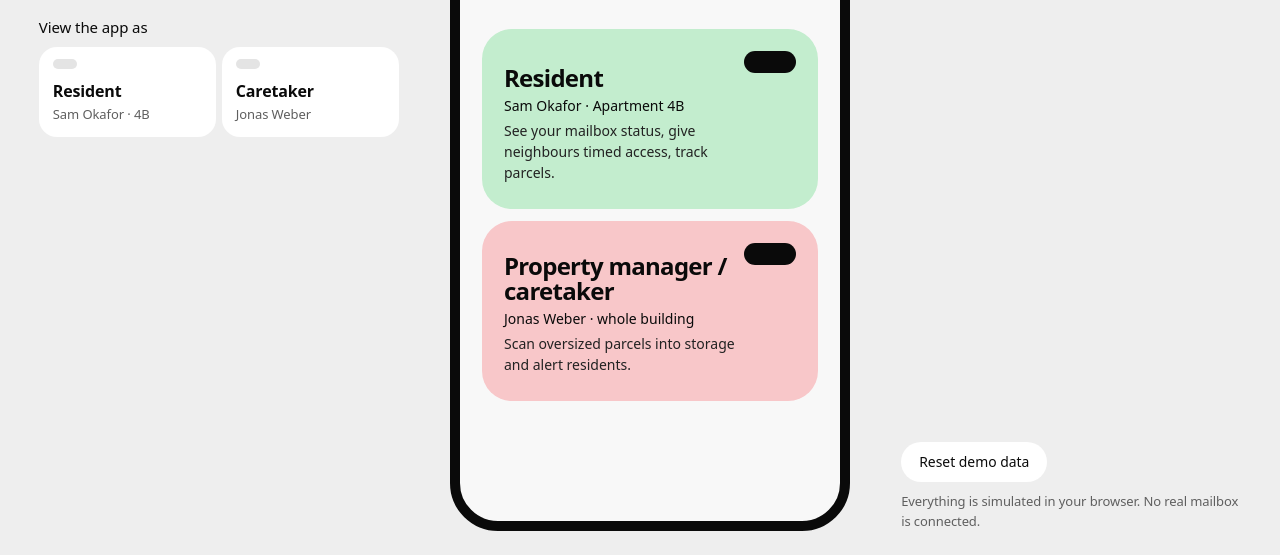
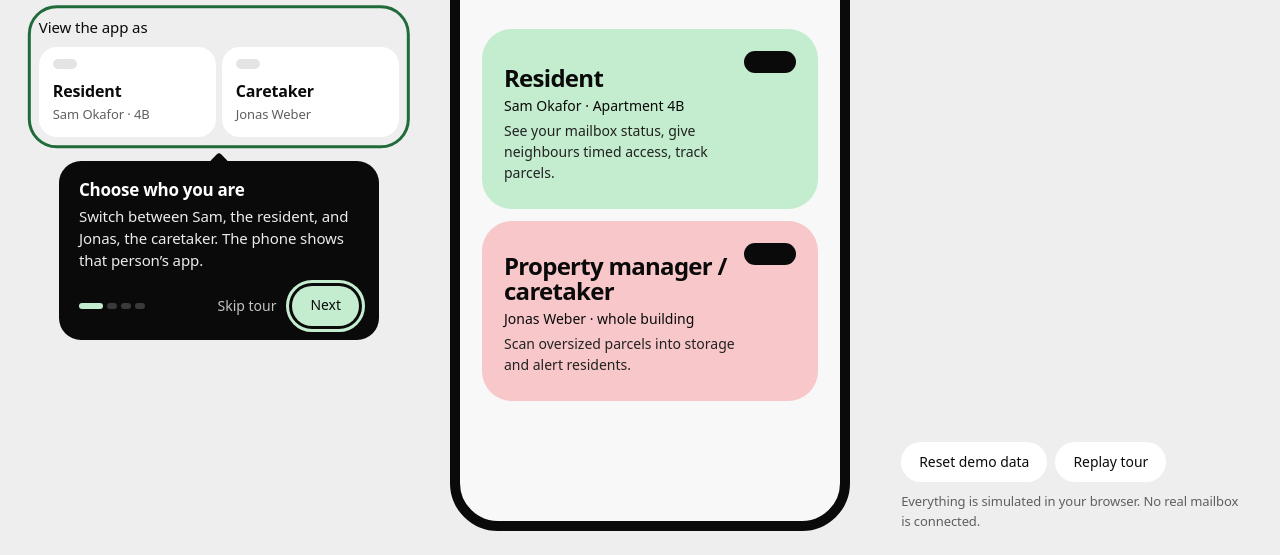
Before and after one commit to alimosahamod/ICT_SmartMailbox, a plain HTML site: page demo.html in a window 1280 px wide. Shown: the part 245-800 px from the top of the page. Drawn offline with Linux system fonts and the light colour scheme; a web font is replaced by a local one.

Commit message:
added introduction tutorial in demo

```diff
--- a/css/demo.css
+++ b/css/demo.css
@@ -448,3 +448,51 @@ body { background: var(--surface); overflow: hidden; }
   .backbar { display: flex; }
   .push { top: calc(64px + env(safe-area-inset-top)); }
 }
+
+/* ---------- tour: first-visit tips for the demo controls (never inside the app) ---------- */
+.tour {
+  position: fixed; z-index: 60; top: 0; left: 0;
+  width: min(320px, calc(100vw - 24px));
+  padding: 18px 20px 14px; border-radius: 22px;
+  background: var(--ink); color: var(--paper);
+  --from: 0 6px;
+}
+.tour[hidden], .tour-ring[hidden], .tour__skip[hidden], #tour-replay[hidden] { display: none; }
+.tour[data-side="bottom"] { --from: 0 -6px; }
+.tour[data-side="right"] { --from: -6px 0; }
+.tour[data-side="left"] { --from: 6px 0; }
+.tour.is-in { animation: tour-in 280ms var(--ease-out); }
+@keyframes tour-in { from { opacity: 0; translate: var(--from); } }
+
+.tour__arrow { position: absolute; width: 14px; height: 14px; border-radius: 3px; background: var(--ink); transform: rotate(45deg); }
+.tour[data-side="bottom"] .tour__arrow { top: -6px; left: calc(var(--ax, 50%) - 7px); }
+.tour[data-side="top"] .tour__arrow { bottom: -6px; left: calc(var(--ax, 50%) - 7px); }
+.tour[data-side="right"] .tour__arrow { left: -6px; top: calc(var(--ay, 50%) - 7px); }
+.tour[data-side="left"] .tour__arrow { right: -6px; top: calc(var(--ay, 50%) - 7px); }
+
+.tour__title { margin: 0; font-size: 17px; font-weight: 600; letter-spacing: -0.015em; line-height: 1.25; }
+.tour__text { margin: 6px 0 0; font-size: 15px; line-height: 1.45; color: #ececec; }
+.tour__foot { margin-top: 14px; display: flex; align-items: center; gap: 4px; }
+.tour__steps { display: flex; gap: 4px; margin-right: auto; }
+.tour__steps i { width: 10px; height: 6px; border-radius: var(--slot); background: #3a3a3a; transition: width 300ms var(--ease-out), background-color 200ms ease; }
+.tour__steps i.is-past { background: #7d7d7d; }
+.tour__steps i.is-on { width: 24px; background: var(--mint); }
+.tour__skip {
+  min-height: 40px; padding: 0 12px; border: 0; border-radius: var(--slot);
+  background: none; color: #c4c4c4; font-size: 14px; font-weight: 500; cursor: pointer;
+  transition: color var(--t-hover) ease, background-color var(--t-hover) ease, transform var(--t-press) var(--ease-out);
+}
+.tour__skip:active { transform: scale(0.97); }
+.tour .tour__next { background: var(--mint); color: var(--ink); }
+.tour :focus-visible { outline-color: var(--mint); }
+@media (hover: hover) and (pointer: fine) {
+  .tour__skip:hover { color: var(--paper); background: #222; }
+  .tour .tour__next:hover { background: var(--mint-deep); }
+}
+
+.tour-ring {
+  position: fixed; z-index: 59; top: 0; left: 0;
+  border-radius: 26px; outline: 3px solid var(--accent); pointer-events: none;
+  transition: transform 340ms var(--ease-out), width 340ms var(--ease-out), height 340ms var(--ease-out);
+}
+.tour-ring.is-fresh { transition: none; }
--- a/demo.html
+++ b/demo.html
@@ -51,7 +51,10 @@
         </section>
 
         <div class="demo__foot">
-          <button class="btn btn--quiet btn--small" type="button" id="reset-demo">Reset demo data</button>
+          <div class="btn-row">
+            <button class="btn btn--quiet btn--small" type="button" id="reset-demo">Reset demo data</button>
+            <button class="btn btn--quiet btn--small" type="button" id="tour-replay" hidden>Replay tour</button>
+          </div>
           <p>Everything is simulated in your browser. No real mailbox is connected.</p>
         </div>
       </div>
@@ -71,5 +74,6 @@
   </div>
 
   <script src="js/demo.js" defer></script>
+  <script src="js/tour.js" defer></script>
 </body>
 </html>
--- /dev/null
+++ b/js/tour.js
@@ -0,0 +1,229 @@
+/* Smart Mailbox — first-visit tour of the demo controls.
+   Points at the controls beside the phone, one at a time, never at anything inside the app.
+   Shown once per browser (on a phone: the first time the drawer opens); "Replay tour" brings it back. */
+(function () {
+  'use strict';
+
+  const KEY = 'smartmailbox-tour-v1';
+  const panel = document.getElementById('demo-panel');
+  const replayBtn = document.getElementById('tour-replay');
+  if (!panel) return;
+  const narrow = window.matchMedia('(max-width: 900px)');
+  const still = window.matchMedia('(prefers-reduced-motion: reduce)');
+
+  // A target that is empty until a role is picked falls back to its neighbour.
+  const filled = (id) => { const el = document.getElementById(id); return el && el.children.length ? el : null; };
+  const STEPS = [
+    {
+      target: () => panel.querySelector('.roles'),
+      title: 'Choose who you are',
+      text: () => 'Switch between Sam, the resident, and Jonas, the caretaker. The phone shows that person’s app.'
+    },
+    {
+      target: () => filled('guide-tasks') || document.getElementById('guide-lede'),
+      title: 'Your checklist',
+      text: () => filled('guide-tasks')
+        ? 'Things to try with this role. Each one turns green once you have done it in the app.'
+        : 'Once you pick a role, a short list of things to try appears here. Each one turns green as you do it.'
+    },
+    {
+      target: () => panel.querySelector('.simulate'),
+      title: 'Play the world outside',
+      text: () => 'Be the carrier or the neighbour at the boxes. What you do here shows up on the phone.'
+    },
+    {
+      target: () => panel.querySelector('.demo__foot'),
+      title: 'Start over any time',
+      text: () => 'Reset puts the sample data back. Replay tour brings these tips back.'
+    }
+  ];
+
+  const seen = () => { try { return localStorage.getItem(KEY) === 'done'; } catch (e) { return false; } };
+  const remember = () => { try { localStorage.setItem(KEY, 'done'); } catch (e) { /* storage unavailable */ } };
+
+  /* ---------- the bubble and the ring around its target ---------- */
+  const ring = document.createElement('div');
+  ring.className = 'tour-ring';
+  ring.hidden = true;
+  ring.setAttribute('aria-hidden', 'true');
+
+  const tip = document.createElement('div');
+  tip.className = 'tour';
+  tip.hidden = true;
+  tip.setAttribute('role', 'dialog');
+  tip.setAttribute('aria-labelledby', 'tour-title');
+  tip.setAttribute('aria-describedby', 'tour-text tour-count');
+  tip.innerHTML =
+    '<span class="tour__arrow" aria-hidden="true"></span>' +
+    '<div aria-live="polite"><p class="tour__title" id="tour-title"></p><p class="tour__text" id="tour-text"></p></div>' +
+    '<div class="tour__foot">' +
+      '<span class="tour__steps" aria-hidden="true">' + STEPS.map(() => '<i></i>').join('') + '</span>' +
+      '<span class="visually-hidden" id="tour-count"></span>' +
+      '<button type="button" class="tour__skip">Skip tour</button>' +
+      '<button type="button" class="btn btn--small tour__next">Next</button>' +
+    '</div>';
+  panel.append(ring, tip);
+
+  const titleEl = tip.querySelector('.tour__title');
+  const textEl = tip.querySelector('.tour__text');
+  const countEl = tip.querySelector('#tour-count');
+  const dots = tip.querySelectorAll('.tour__steps i');
+  const nextBtn = tip.querySelector('.tour__next');
+  const skipBtn = tip.querySelector('.tour__skip');
+
+  let step = -1, current = null, raf = 0, shownThisLoad = false, ringFresh = true, entering = false, focusNext = false;
+  const active = () => step >= 0;
+  const ro = 'ResizeObserver' in window ? new ResizeObserver(() => place()) : null;
+
+  function start() {
+    step = 0;
+    shownThisLoad = true;
+    ringFresh = true;
+    focusNext = true;
+    show();
+  }
+
+  function show() {
+    const s = STEPS[step];
+    titleEl.textContent = s.title;
+    textEl.textContent = s.text();
+    countEl.textContent = 'Tip ' + (step + 1) + ' of ' + STEPS.length;
+    nextBtn.textContent = step === STEPS.length - 1 ? 'Got it' : 'Next';
+    skipBtn.hidden = step === STEPS.length - 1;
+    dots.forEach((d, i) => { d.classList.toggle('is-on', i === step); d.classList.toggle('is-past', i < step); });
+    tip.classList.remove('is-in');
+    place(true);
+  }
+
+  function finish() {
+    if (!active()) return;
+    const hadFocus = tip.contains(document.activeElement);
+    step = -1;
+    current = null;
+    if (ro) ro.disconnect();
+    tip.hidden = true;
+    ring.hidden = true;
+    remember();
+    if (hadFocus && replayBtn && !(narrow.matches && !panel.classList.contains('is-open'))) replayBtn.focus({ preventScroll: true });
+  }
+
+  // The visible extent of a section: the union of its children, so a column that stretches
+  // to the bottom of the screen is ringed only where it has content.
+  function contentRect(el) {
+    let t = Infinity, l = Infinity, b = -Infinity, r = -Infinity;
+    for (const c of el.children) {
+      const x = c.getBoundingClientRect();
+      if (!x.width && !x.height) continue;
+      t = Math.min(t, x.top); l = Math.min(l, x.left); b = Math.max(b, x.bottom); r = Math.max(r, x.right);
+    }
+    if (t === Infinity) return el.getBoundingClientRect();
+    return { top: t, left: l, bottom: b, right: r, width: r - l, height: b - t };
+  }
+
+  const clamp = (v, lo, hi) => Math.max(lo, Math.min(hi, v));
+
+  function place(enter) {
+    // Several calls in one frame collapse into one; an entrance asked for by any of them survives.
+    if (enter) entering = true;
+    cancelAnimationFrame(raf);
+    raf = requestAnimationFrame(() => {
+      if (!active()) return;
+      const s = STEPS[step];
+      const el = s.target();
+      const blocked = narrow.matches && !panel.classList.contains('is-open');
+      if (blocked || !el) { tip.hidden = true; ring.hidden = true; return; }
+      // A new target (next step, or the checklist appearing mid-step) is brought into view first.
+      if (el !== current) {
+        if (ro) { ro.disconnect(); ro.observe(el); }
+        current = el;
+        el.scrollIntoView({ block: 'nearest', behavior: still.matches ? 'auto' : 'smooth' });
+      }
+      const text = s.text();
+      if (textEl.textContent !== text) textEl.textContent = text;
+
+      const r = contentRect(el);
+      if (!r.width && !r.height) { tip.hidden = true; ring.hidden = true; return; }
+      const PAD = 8, GAP = 16, EDGE = 12;
+      const vw = document.documentElement.clientWidth, vh = window.innerHeight;
+
+      ring.hidden = false;
+      ring.classList.toggle('is-fresh', ringFresh);
+      ring.style.width = (r.width + PAD * 2) + 'px';
+      ring.style.height = (r.height + PAD * 2) + 'px';
+      ring.style.transform = 'translate(' + (r.left - PAD) + 'px,' + (r.top - PAD) + 'px)';
+      if (ringFresh) { ringFresh = false; void ring.offsetWidth; ring.classList.remove('is-fresh'); }
+
+      tip.hidden = false;
+      const tw = tip.offsetWidth, th = tip.offsetHeight;
+      const box = { top: r.top - PAD, left: r.left - PAD, bottom: r.bottom + PAD, right: r.right + PAD };
+      const room = { bottom: vh - box.bottom, top: box.top, right: vw - box.right, left: box.left };
+      const fits = (side) => (side === 'bottom' || side === 'top' ? room[side] >= th + GAP + EDGE : room[side] >= tw + GAP + EDGE);
+      // Below or above first, so a tip beside the guide never lands on the phone.
+      const side = ['bottom', 'top', 'right', 'left'].find(fits) || (room.bottom >= room.top ? 'bottom' : 'top');
+      const cx = (r.left + r.right) / 2, cy = (r.top + r.bottom) / 2;
+      let x, y;
+      if (side === 'bottom' || side === 'top') {
+        x = clamp(cx - tw / 2, EDGE, vw - tw - EDGE);
+        y = side === 'bottom' ? box.bottom + GAP : box.top - GAP - th;
+        y = clamp(y, EDGE, vh - th - EDGE);
+        tip.style.setProperty('--ax', clamp(cx - x, 24, tw - 24) + 'px');
+      } else {
+        y = clamp(cy - th / 2, EDGE, vh - th - EDGE);
+        x = side === 'right' ? box.right + GAP : box.left - GAP - tw;
+        tip.style.setProperty('--ay', clamp(cy - y, 24, th - 24) + 'px');
+      }
+      tip.dataset.side = side;
+      tip.style.left = Math.round(x) + 'px';
+      tip.style.top = Math.round(y) + 'px';
+      if (entering) { entering = false; void tip.offsetWidth; tip.classList.add('is-in'); }
+      // Focus can only land once the tip is shown.
+      if (focusNext) { focusNext = false; nextBtn.focus({ preventScroll: true }); }
+    });
+  }
+
+  /* ---------- controls ---------- */
+  nextBtn.addEventListener('click', () => {
+    if (step >= STEPS.length - 1) { finish(); return; }
+    step += 1;
+    show();
+  });
+  skipBtn.addEventListener('click', finish);
+  if (replayBtn) {
+    replayBtn.hidden = false;
+    replayBtn.addEventListener('click', start);
+  }
+
+  // Escape closes the tour first; a second Escape is left for the drawer.
+  window.addEventListener('keydown', (e) => {
+    if (e.key !== 'Escape' || !active() || tip.hidden) return;
+    e.stopImmediatePropagation();
+    finish();
+  }, true);
+
+  // Follow the target through scrolling, resizing and re-rendering (a role picked mid-tour).
+  window.addEventListener('resize', () => { if (active()) place(); });
+  document.addEventListener('scroll', () => { if (active()) place(); }, { capture: true, passive: true });
+  document.addEventListener('click', () => { if (active()) place(); });
+  document.addEventListener('change', () => { if (active()) place(); });
+  panel.addEventListener('transitionend', (e) => { if (active() && e.target === panel) place(); });
+
+  // On a phone the controls live in a drawer: start when it first opens, end when it closes.
+  new MutationObserver(() => {
+    const open = panel.classList.contains('is-open');
+    if (!narrow.matches) return;
+    if (open && !active() && !shownThisLoad && !seen()) {
+      setTimeout(() => { if (panel.classList.contains('is-open') && !active()) start(); }, 360);
+    } else if (!open && active()) {
+      finish();
+    } else if (active()) {
+      place();
+    }
+  }).observe(panel, { attributes: true, attributeFilter: ['class'] });
+  narrow.addEventListener('change', () => { if (active()) place(); });
+
+  // On a wide screen the controls are already beside the phone: start once the page has settled.
+  if (!seen() && !narrow.matches) {
+    const ready = document.fonts && document.fonts.ready ? document.fonts.ready : Promise.resolve();
+    ready.then(() => setTimeout(() => { if (!active() && !shownThisLoad && !narrow.matches) start(); }, 500));
+  }
+})();
```
Also changed, not shown: .taste-skill/tour/desktop-fold.jpg (added), .taste-skill/tour/desktop-page-01.jpg (added), .taste-skill/tour/mobile-fold.jpg (added), .taste-skill/tour/mobile-page-01.jpg (added), .taste-skill/tour/report.json (added), .taste-skill/tour/tablet-fold.jpg (added), .taste-skill/tour/tablet-page-01.jpg (added).
